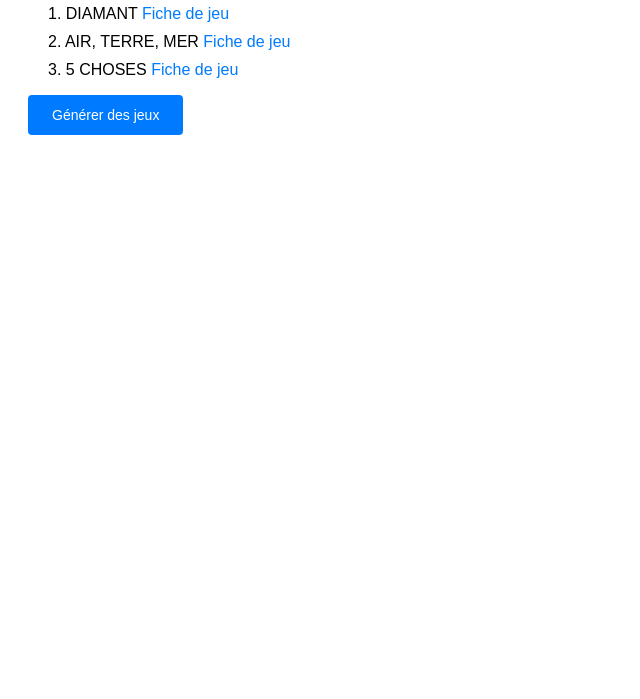
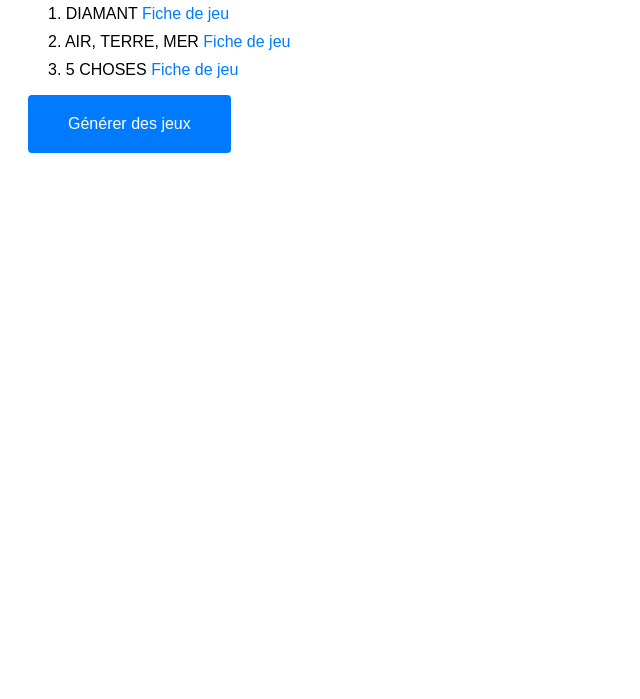
Before and after one commit to Tarzed/Jeux-SDG, a plain HTML site: page index.html in a window 1280 px wide. Shown: the part 101-800 px from the top of the page, without its empty margins (0-640 px from the left). Drawn offline with Linux system fonts and the light colour scheme.

Commit message:
Update main.css

```diff
--- a/main.css
+++ b/main.css
@@ -30,8 +30,8 @@ a {
 button, a.button {
     display: inline-block;
     text-align: center;
-    padding: 12px 24px;
-    font-size: 14px;
+    padding: 20px 40px;
+    font-size: 16px;
     background-color: #007bff;
     color: white;
     border: none;
```
